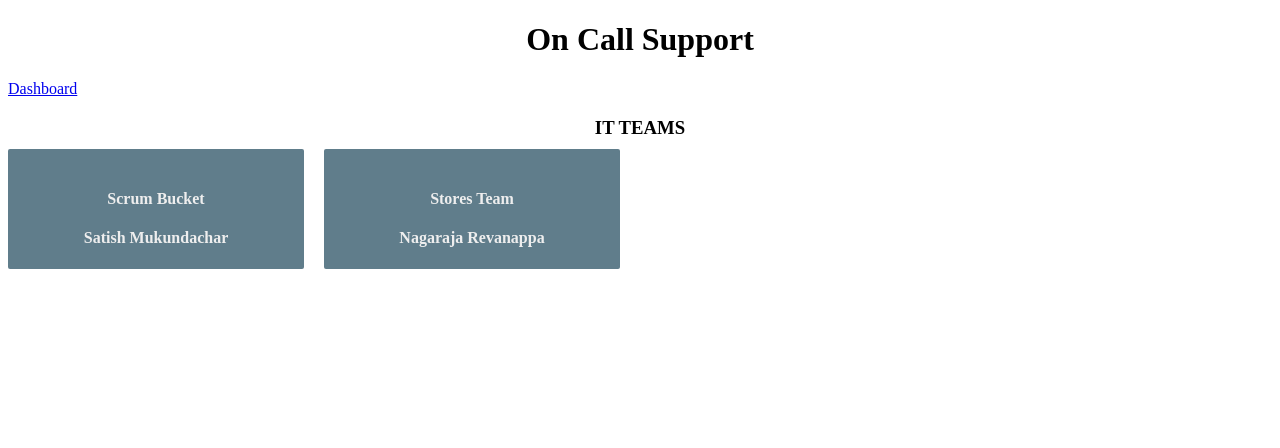
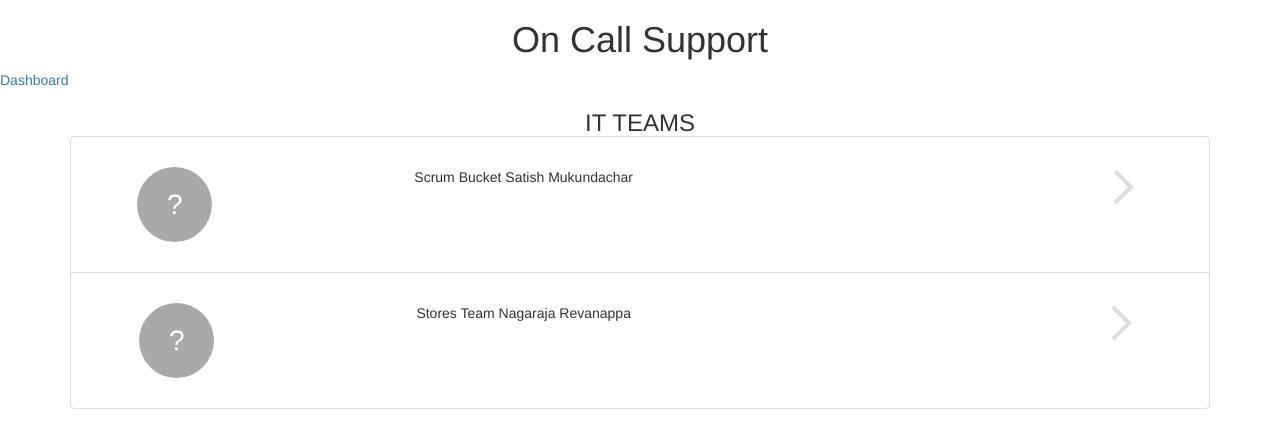
Before and after one commit to bl-scrumbucket/hackathon, an Angular app in the folder ngOnCallSupport/: page /support-dashboard in a window 1280 px wide. Shown: the top 448 px of the page. Built offline with nearby package versions, Linux system fonts and the light colour scheme.

Commit message:
Adding Styles and loading screen

```diff
--- a/ngOnCallSupport/package.json
+++ b/ngOnCallSupport/package.json
@@ -21,6 +21,7 @@
     "@angular/platform-browser": "^5.2.0",
     "@angular/platform-browser-dynamic": "^5.2.0",
     "@angular/router": "^5.2.0",
+    "bootstrap": "^3.3.7",
     "core-js": "^2.4.1",
     "rxjs": "^5.5.6",
     "zone.js": "^0.8.19"
--- a/ngOnCallSupport/src/app/components/support-dashboard/support-dashboard.component.html
+++ b/ngOnCallSupport/src/app/components/support-dashboard/support-dashboard.component.html
@@ -1,10 +1,32 @@
 <h3>IT TEAMS</h3>
-<div class="grid grid-pad">
-  <a *ngFor="let team of teams" class="col-1-4"
-      routerLink="/detail/{{team.teamId}}">
-    <div class="module team">
-      <h4>{{team.teamName}}</h4>
-      <h4>{{team.employeeName}}</h4>
-    </div>
-  </a>
+
+
+<div class="container">
+<ul class="list-group">
+        <li class="list-group-item" *ngFor="let team of teams" routerLink="/detail/{{team.teamId}}">
+          <div class="information-wrapper">
+               <div class="image">
+                <span>?</span>
+               </div>
+               <div class="description">
+                {{team.teamName}}
+                {{team.employeeName}}
+               </div>
+               <div class="navigation-arrow">
+                <svg class="arrows"
+                version="1.1"
+                baseProfile="full"
+                xmlns="http://www.w3.org/2000/svg"
+                width="40" height="40">
+             <polyline stroke-linejoin="miter"
+               points="12,4 28,20 12,36" />
+           </svg>
+               </div>
+          </div>
+
+
+        </li>
+
+      </ul>
+
 </div>
--- a/ngOnCallSupport/src/index.html
+++ b/ngOnCallSupport/src/index.html
@@ -9,6 +9,32 @@
   <link rel="icon" type="image/x-icon" href="favicon.ico">
 </head>
 <body>
-  <app-root></app-root>
+  <script>
+    function onReady(callback) {
+    var intervalID = window.setInterval(checkReady, 1000);
+
+    function checkReady() {
+        if (document.getElementsByTagName('body')[0] !== undefined) {
+            window.clearInterval(intervalID);
+            callback.call(this);
+        }
+    }
+}
+
+function show(id, value) {
+    document.getElementById(id).style.display = value ? 'block' : 'none';
+}
+
+onReady(function () {
+    show('app', true);
+    show('loading', false);
+});
+    </script>
+
+  <div id="app">
+      <app-root></app-root>
+  </div>
+
+  <div id="loading"></div>
 </body>
 </html>
--- a/ngOnCallSupport/src/styles.css
+++ b/ngOnCallSupport/src/styles.css
@@ -1 +1,67 @@
 /* You can add global styles to this file, and also import other style files */
+
+html {
+    position: relative;
+    min-height: 100%;
+  }
+  body {
+
+    margin-bottom: 60px;
+  }
+.list-group-item{
+    padding-top: 30px;
+    padding-bottom: 30px;
+}
+
+.arrows {
+    stroke: #ddd;
+    stroke-width: 4;
+    fill: none;
+}
+.information-wrapper{
+    display:flex;
+    flex-direction: row;
+    justify-content: center;
+}
+.information-wrapper > .image{
+    flex-basis:25%;
+}
+.information-wrapper > .image > span{
+    height: 75px;
+    width: 75px;
+    color: #ffffff;
+    background: #a9a9a9;
+    display: block;
+    border-radius: 50%;
+    font-size: 28px;
+    text-align: center;
+    line-height: 2.7;
+}
+.information-wrapper > .navigation-arrow{
+    flex-basis: 46%;
+    text-align: right;
+}
+#app {
+    display: none;
+}
+#loading {
+    display: block;
+    position: absolute;
+    top: 0;
+    left: 0;
+    z-index: 100;
+    width: 100vw;
+    height: 100vh;
+    background-color: rgba(192, 192, 192, 0.5);
+    background-image: url("http://localhost:4200/assets/images/loading_screen.png");
+    background-repeat: no-repeat;
+    background-position: center;
+}
+
+  .footer {
+    position: absolute;
+    bottom: 0;
+    width: 100%;
+    height: 60px;
+    background-color: #f5f5f5;
+  }
```
Also changed, not shown: ngOnCallSupport/.angular-cli.json, ngOnCallSupport/src/assets/images/loading_screen.png (added), 1 other file (tests, documents, lock files or other folders).
